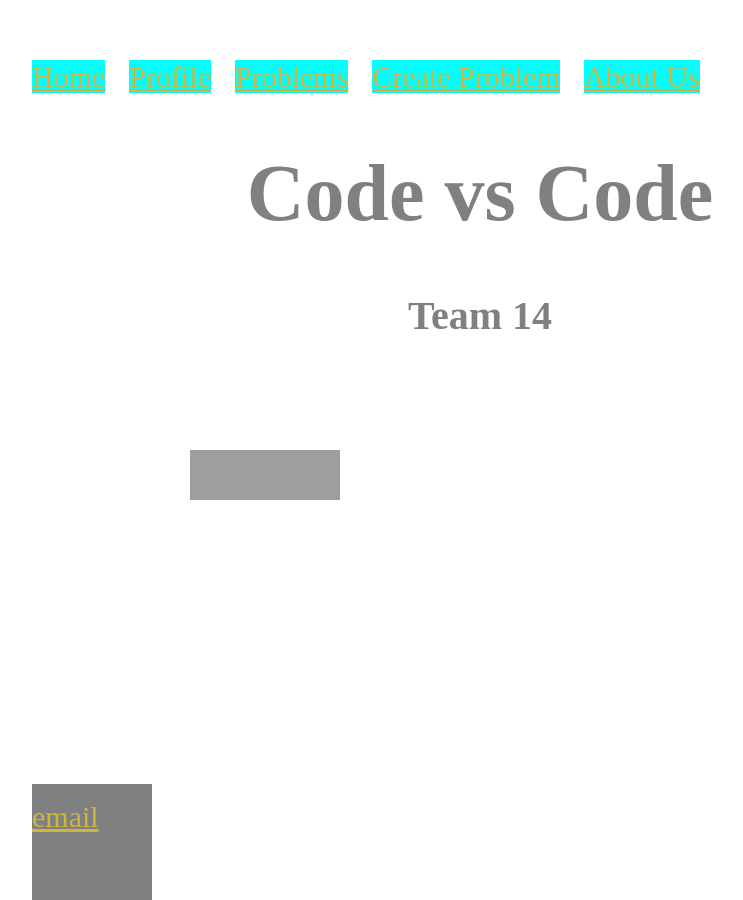
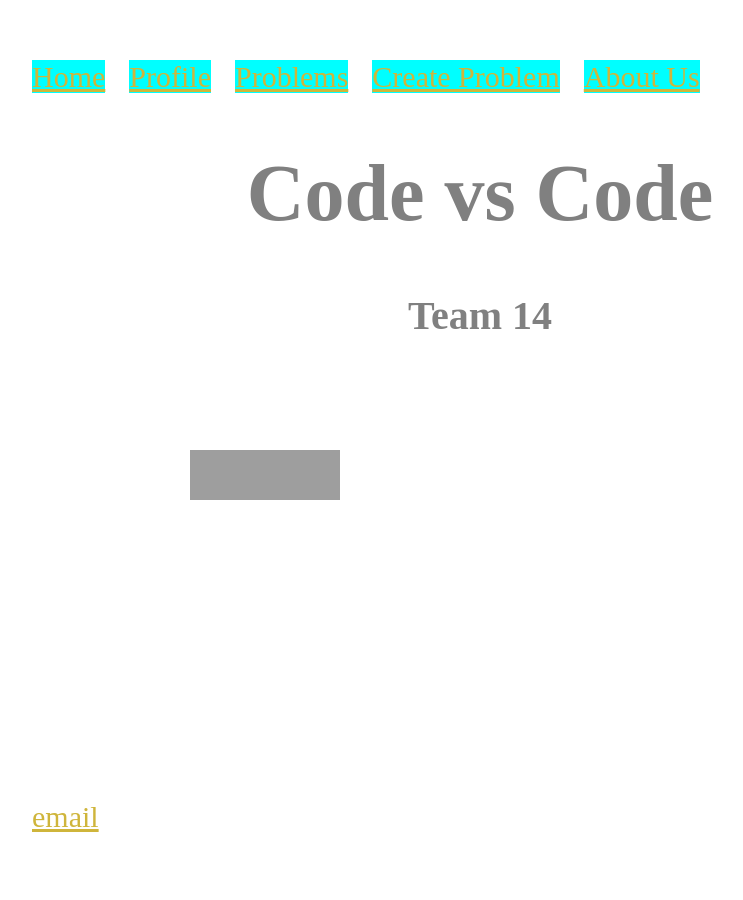
Before and after one commit to rramakrishnan246/rramakrishnan246.github.io, a Jekyll site: the page built from index.html, in a window 1280 px wide. Shown: the whole page, without its empty margins (160-903 px from the left). Built offline with Jekyll 4.4.1, drawn with Linux system fonts in a browser that asks for light colours; grey boxes are pictures that could not be loaded.

Commit message:
Update main.css

```diff
--- a/css/main.css
+++ b/css/main.css
@@ -34,7 +34,6 @@ a:hover {
 footer {
     bottom: 0;
     position: absolute;
-    background-color: gray;
    /* border-top: 1px solid #d5d5d5;*/
     /*font-size: .8em;*/
 
```
